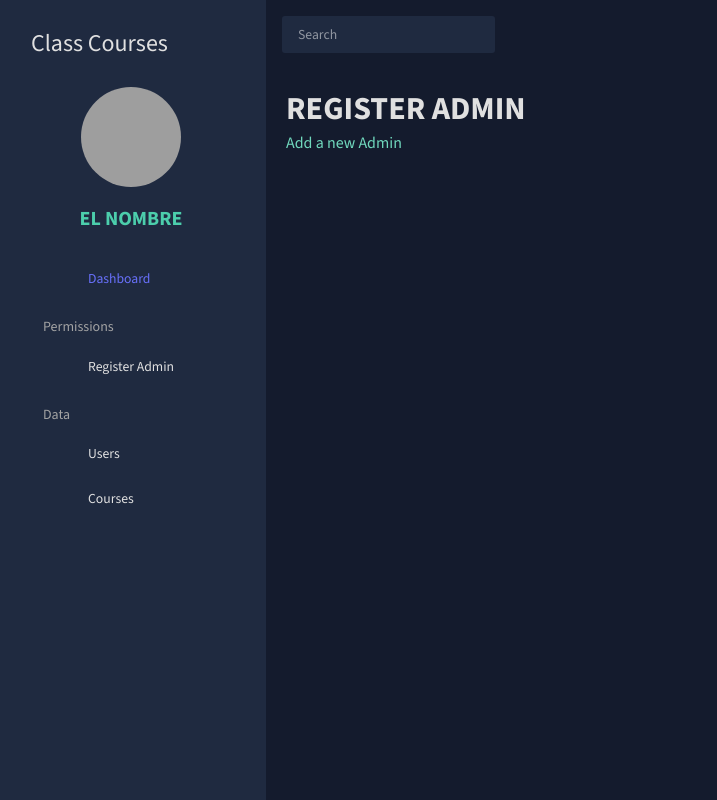
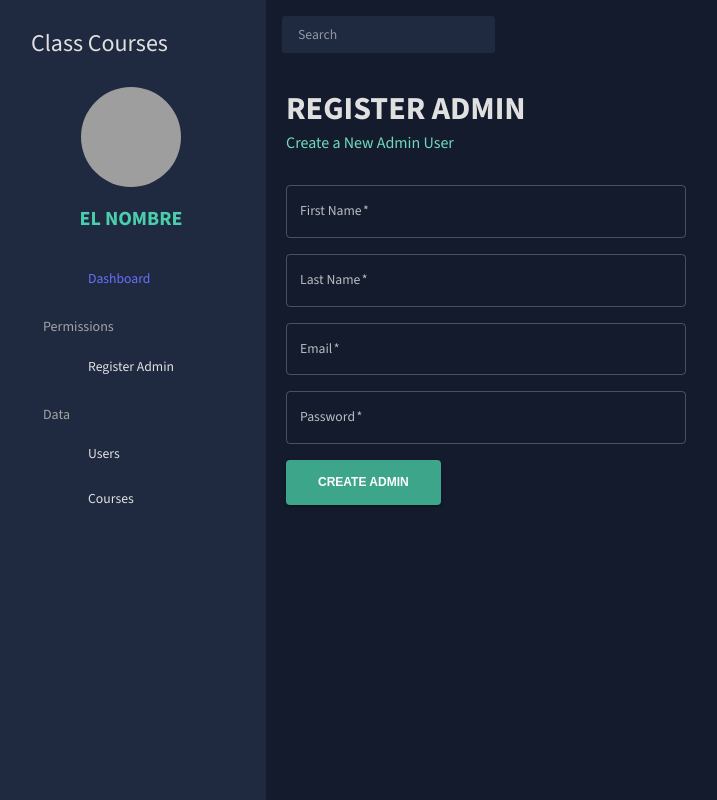
Before and after one commit to 1c2025-IngSoftware2-g7/backoffice, a React (Create React App) app: page /admin in a window 1280 px wide. Shown: the whole page, without its empty margins (4-721 px from the left). Built offline with nearby package versions, Linux system fonts and the light colour scheme; no server answers; grey boxes are pictures that could not be loaded; some icons are missing.

Commit message:
fixed users header color

```diff
--- a/src/scenes/add_admin/index.jsx
+++ b/src/scenes/add_admin/index.jsx
@@ -1,14 +1,137 @@
-import { Box } from "@mui/material";
+// import { Box } from "@mui/material";
+// import Header from "../../components/Header";
+
+// const Dashboard = () => {
+//     return (
+//         <Box m="20px">
+//             <Box display="flex" justifyContent="space-between" alignItems="center">
+//                 <Header title="REGISTER ADMIN" subtitle="Add a new Admin" />
+//             </Box>
+//         </Box>
+//     )
+// }
+
+// export default Dashboard;
+
+import { Box, Button, TextField, Typography, useTheme } from "@mui/material";
+import { tokens } from "../../theme";
+import { useState } from "react";
 import Header from "../../components/Header";
+// import { createAdmin } from "../../api/admin"; // backend call if you have it
 
-const Dashboard = () => {
-    return (
-        <Box m="20px">
-            <Box display="flex" justifyContent="space-between" alignItems="center">
-                <Header title="REGISTER ADMIN" subtitle="Add a new Admin" />
-            </Box>
+const AddAdmin = () => {
+  const theme = useTheme();
+  const colors = tokens(theme.palette.mode);
+
+  const [formData, setFormData] = useState({
+    name: "",
+    surname: "",
+    email: "",
+    password: "",
+  });
+
+  const handleChange = (e) => {
+    setFormData((prev) => ({
+      ...prev,
+      [e.target.name]: e.target.value,
+    }));
+  };
+
+  const handleSubmit = async (e) => {
+    e.preventDefault();
+
+    // Hash password (simple example, in reality do it server-side)
+    const password_hashed = btoa(formData.password); // replace with proper hashing if needed
+
+    const payload = {
+      name: formData.name,
+      surname: formData.surname,
+      email: formData.email,
+      password: password_hashed,
+    };
+
+    try {
+      console.log("Creating admin with:", payload);
+      // await createAdmin(payload);
+      // optionally reset the form
+      setFormData({ name: "", surname: "", email: "", password: "" });
+      alert("Admin created!");
+    } catch (err) {
+      console.error(err);
+      alert("Error creating admin");
+    }
+  };
+
+  return (
+    <Box m="20px">
+      <Header title="REGISTER ADMIN" subtitle="Create a New Admin User" />
+
+      <Box
+        component="form"
+        onSubmit={handleSubmit}
+        sx={{
+          mt: 4,
+          display: "flex",
+          flexDirection: "column",
+          gap: 2,
+          maxWidth: 400,
+        }}
+      >
+        <TextField
+          label="First Name"
+          variant="outlined"
+          name="name"
+          value={formData.name}
+          onChange={handleChange}
+          required
+        />
+        <TextField
+          label="Last Name"
+          variant="outlined"
+          name="surname"
+          value={formData.surname}
+          onChange={handleChange}
+          required
+        />
+        <TextField
+          label="Email"
+          variant="outlined"
+          name="email"
+          type="email"
+          value={formData.email}
+          onChange={handleChange}
+          required
+        />
+        <TextField
+          label="Password"
+          variant="outlined"
+          name="password"
+          type="password"
+          value={formData.password}
+          onChange={handleChange}
+          required
+        />
+        <Box gridColumn="span 2">
+          <Button
+            type="submit"
+            variant="contained"
+            sx={{
+              backgroundColor: colors.greenAccent[600],
+              color: "white",
+              fontWeight: "bold",
+              px: 4,
+              py: 1.5,
+              "&:hover": {
+                backgroundColor: colors.greenAccent[700],
+              },
+            }}
+          >
+            Create Admin
+          </Button>
         </Box>
-    )
-}
+      </Box>
+    </Box>
+  );
+};
 
-export default Dashboard;
+export default AddAdmin;
--- a/src/scenes/courses/index.jsx
+++ b/src/scenes/courses/index.jsx
@@ -10,7 +10,7 @@ import { getAllCourses } from "../../api/courses";
 import { useEffect, useState } from "react";
 import { mockCourses } from "../../mockData/mockCourses";
 
-const Users = () => {
+const Courses = () => {
     const theme = useTheme();
     const colors = tokens(theme.palette.mode);
     const [courses, setCourses] = useState([]);
@@ -86,4 +86,4 @@ const Users = () => {
 
 }
 
-export default Users;
+export default Courses;
--- a/src/scenes/users/index.jsx
+++ b/src/scenes/users/index.jsx
@@ -37,7 +37,7 @@ const Users = () => {
     }, []);
 
       const columns = [
-        { field: "uuid", headerName: "ID"},
+        { field: "uuid", headerName: "ID", type:"number", headerAlign: "left"},
         { field: "name", headerName: "Name", flex: 1, cellClassName: "name-column--cell"},
         { field: "surname", headerName: "Surname", flex: 1, cellClassName: "name-column--cell" },
         { field: "email", headerName: "Email", flex: 3 },
@@ -145,8 +145,8 @@ const Users = () => {
                         color: colors.greenAccent[300]
                     },
                     "& .MuiDataGrid-columnHeader": {
-                        backgroundColor: colors.blueAccent[700],
-                        borderBottom: "none"
+                        backgroundColor: `${colors.blueAccent[700]} !important`,
+                        borderBottom: "none !important",
                     },
                     "& .MuiDataGrid-virtualScroller": {
                         backgroundColor: colors.primary[400]
@@ -154,9 +154,6 @@ const Users = () => {
                     "& .MuiDataGrid-footerContainer": {
                         borderTop: "none",
                         backgroundColor: colors.blueAccent[700]
-                    },
-                    "& .MuiCheckbox-root": {
-                      color: `${colors.greenAccent[200]} !important`,
                     },
                 }}
             >
```
